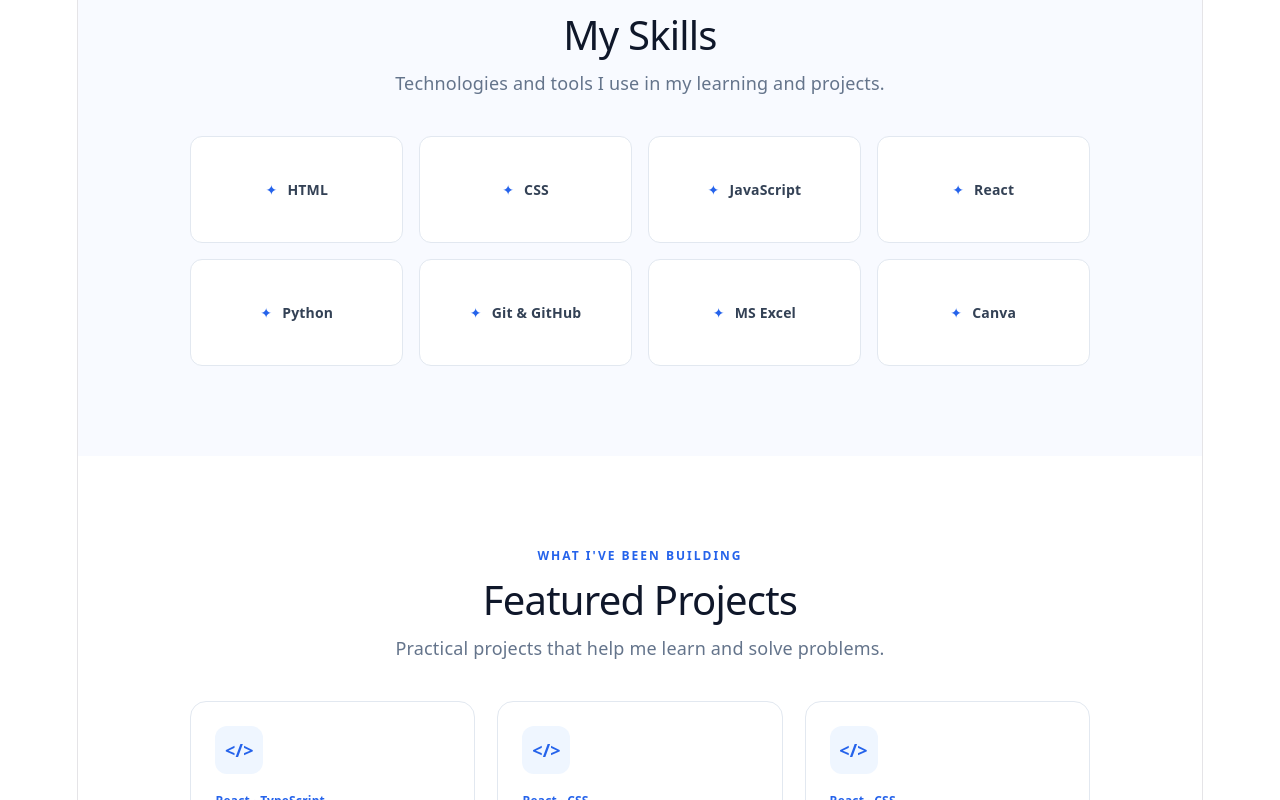
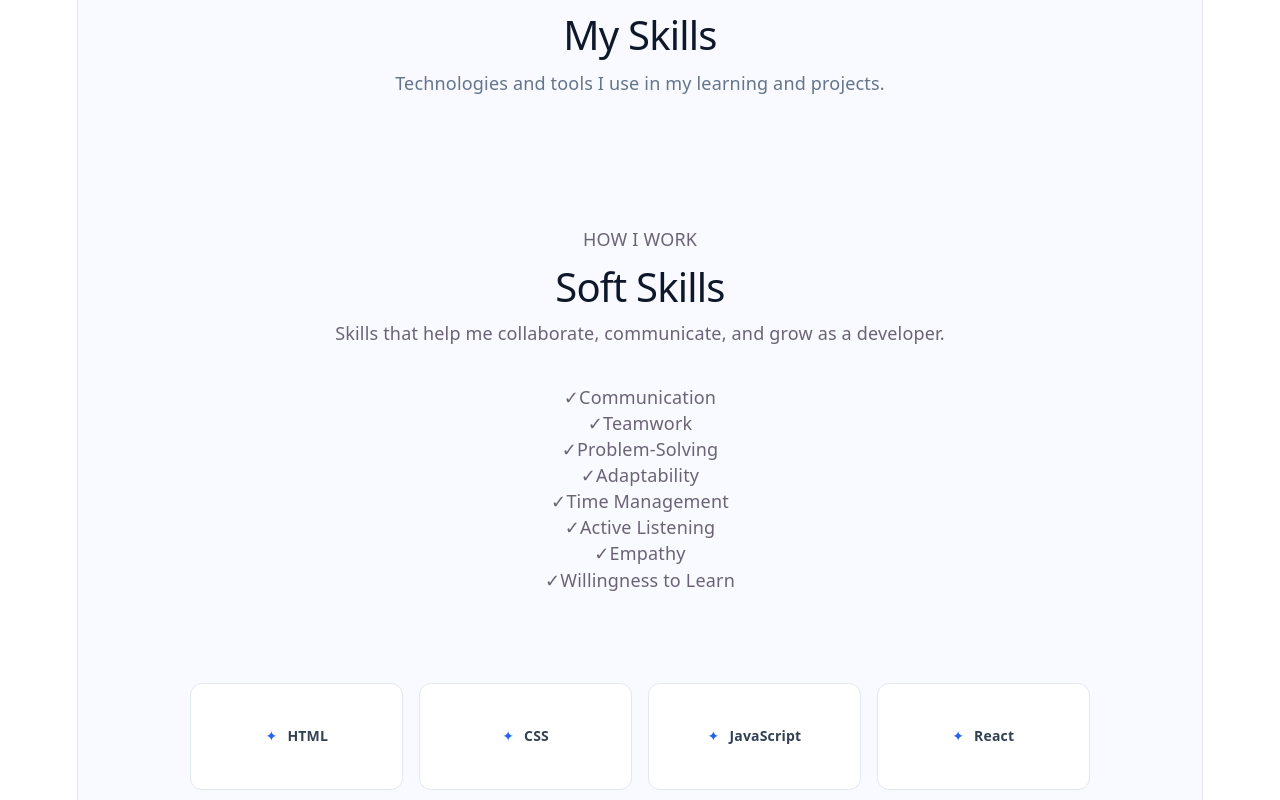
Before and after one commit to sakshisingh25-ctrl/my-portfolio, a React (Vite) app: page / in a window 1280 px wide. Shown: the part 1400-2200 px from the top of the page. Built offline with nearby package versions, Linux system fonts and the light colour scheme.

Commit message:
Add email to contact button

```diff
--- a/src/App.jsx
+++ b/src/App.jsx
@@ -10,6 +10,17 @@ const skills = [
     "Git & GitHub",
     "MS Excel",
     "Canva",
+];
+
+const softSkills = [
+    "Communication",
+    "Teamwork",
+    "Problem-Solving",
+    "Adaptability",
+    "Time Management",
+    "Active Listening",
+    "Empathy",
+    "Willingness to Learn",
 ];
 
 const projects = [
@@ -41,7 +52,7 @@ function App() {
         <div className="portfolio">
             <header className="navbar">
                 <a href="#home" className="logo">
-                    Sakshi<span>.</span>
+                    Sakshi singh<span>.</span>
                 </a>
 
                 <nav>
@@ -130,7 +141,25 @@ function App() {
                             Technologies and tools I use in my learning and projects.
                         </p>
                     </div>
+                    <section id="soft-skills" className="section">
+                        <div className="section-heading">
+                            <p className="section-label">HOW I WORK</p>
+                            <h2>Soft Skills</h2>
+                            <p>
+                                Skills that help me collaborate, communicate, and grow
+                                as a developer.
+                            </p>
+                        </div>
 
+                        <div className="soft-skills-grid">
+                            {softSkills.map((skill) => (
+                                <div className="soft-skill-card" key={skill}>
+                                    <span className="soft-skill-check">✓</span>
+                                    <span>{skill}</span>
+                                </div>
+                            ))}
+                        </div>
+                    </section>
                     <div className="skills-grid">
                         {skills.map((skill) => (
                             <div className="skill-card" key={skill}>
@@ -201,7 +230,7 @@ function App() {
                     </p>
 
                     <a
-                        href="mailto:your-email@example.com"
+                        href="mailto:sakshisingh25@navgurukul.org"
                         className="button primary-button"
                     >
                         Email Me ↗
```
